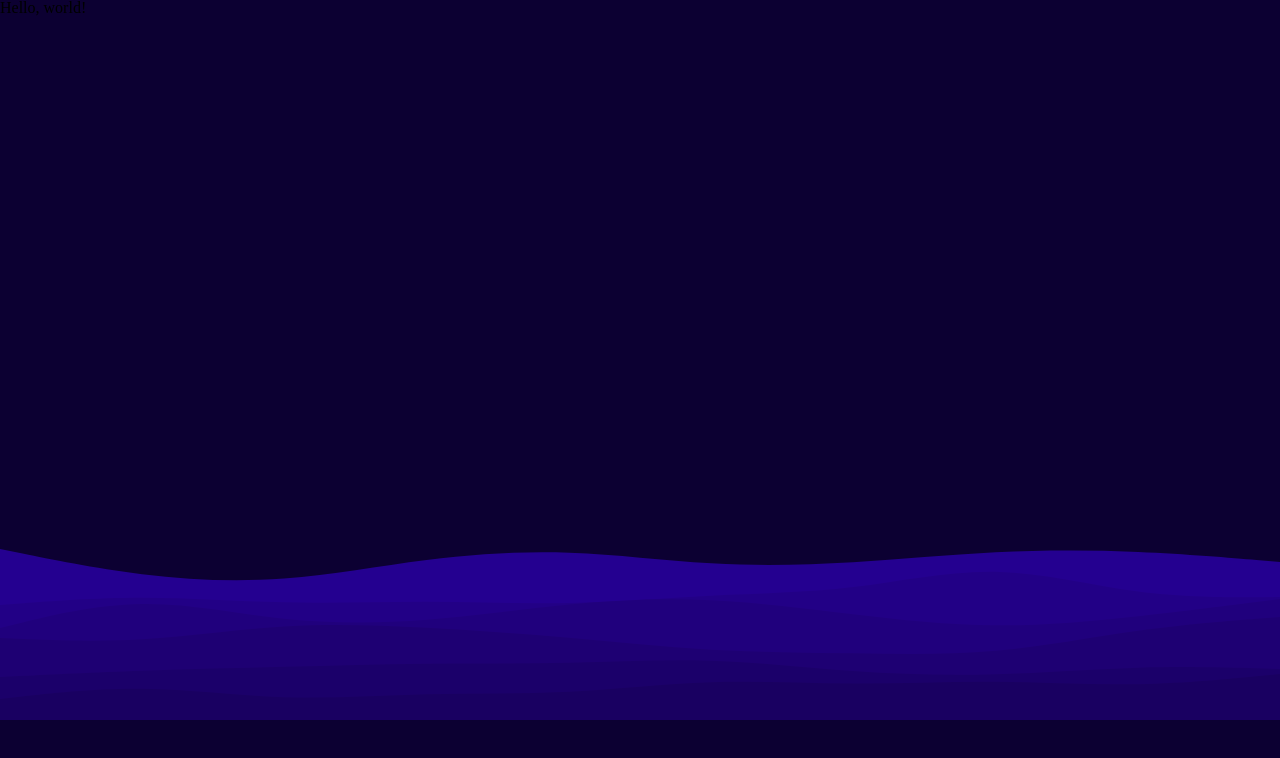
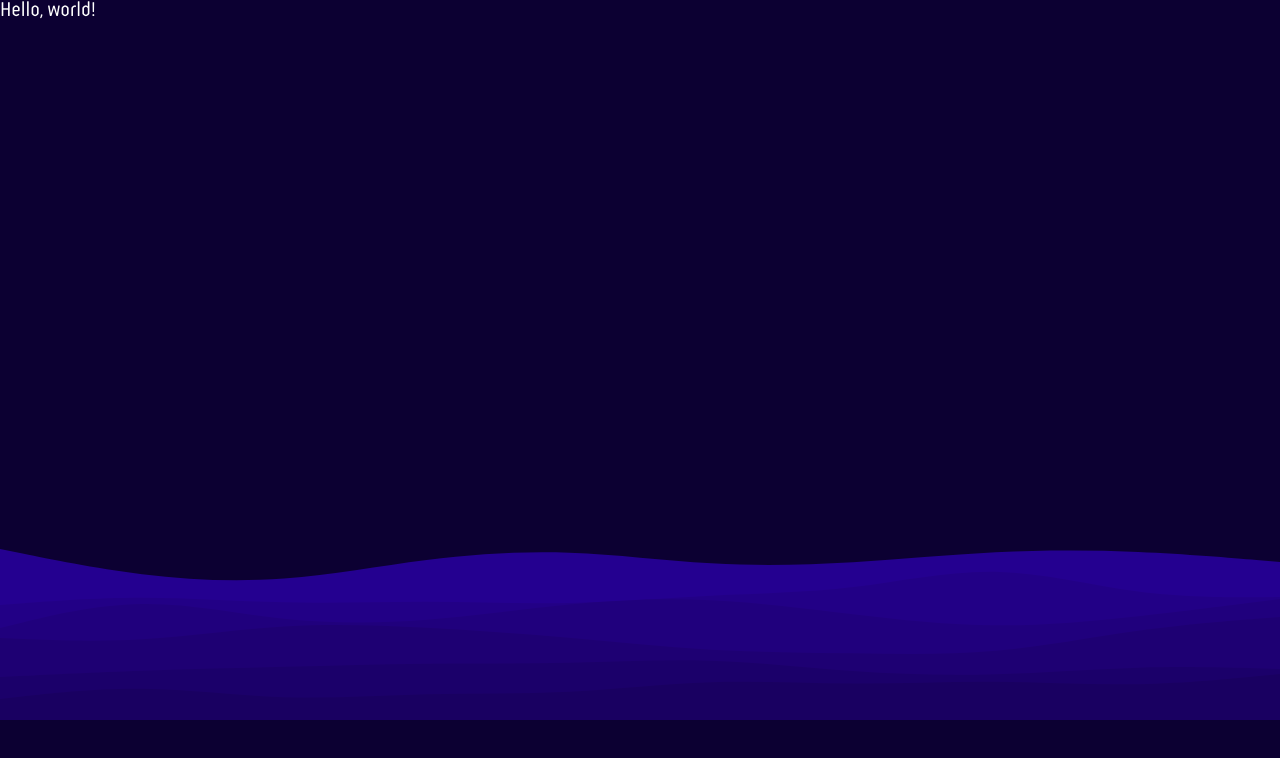
Before and after one commit to dekaratas/CritterTrack, a React (Vite) app in the folder CritterTrack/src/renderer/: page / in a window 1280 px wide. Shown: the top 758 px of the page. Built offline with nearby package versions, Linux system fonts and the light colour scheme.

Commit message:
Import and use custom fonts

```diff
--- /dev/null
+++ b/CritterTrack/src/renderer/src/assets/fontStyles.css
@@ -0,0 +1,19 @@
+/* Importing my custom fonts */
+@font-face {
+  font-family: 'Reso-Regular';
+  src: url('./fonts/Reso Regular.ttf');
+}
+
+@font-face {
+  font-family: 'Reso-Bold';
+  src: url('./fonts/Reso Bold.ttf');
+}
+
+@font-face {
+  font-family: 'Reso-Thin';
+  src: url('./fonts/Reso Thin.ttf');
+}
+
+h1 {
+  font-family: 'Reso-Regular';
+}
--- a/CritterTrack/src/renderer/src/components/Dashboard/Dashboard.jsx
+++ b/CritterTrack/src/renderer/src/components/Dashboard/Dashboard.jsx
@@ -1,3 +1,5 @@
+import '../../assets/fontStyles.css'
+
 export default function Dashboard() {
-  return <h1>Hello, world!</h1>
+  return <h1 style={{ fontSize: '21px', color: 'white' }}>Hello, world!</h1>
 }
```
